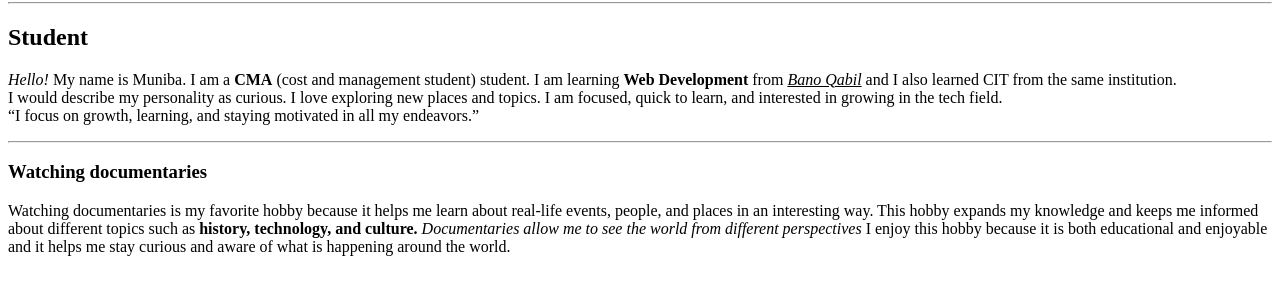
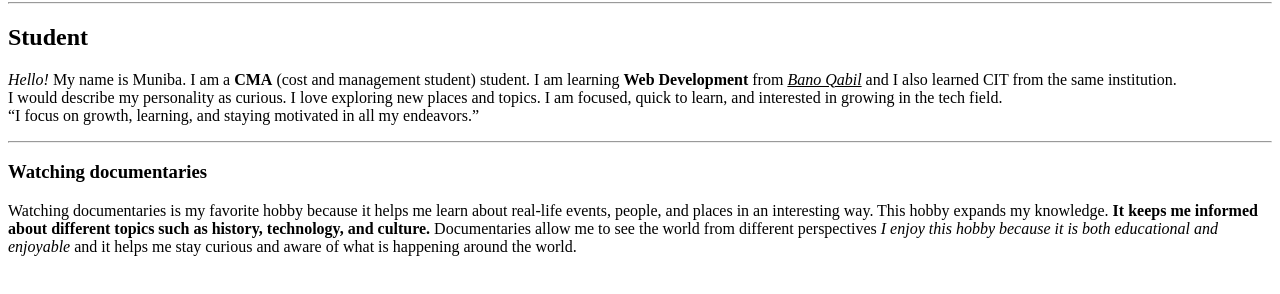
Before and after one commit to syedamuniba/HTML-project, a plain HTML site: page index.html in a window 1280 px wide. Shown: the part 78-372 px from the top of the page. Drawn offline with Linux system fonts and the light colour scheme.

Commit message:
Add files via upload

```diff
--- a/index.html
+++ b/index.html
@@ -22,9 +22,9 @@
     <h3> Watching documentaries</h3>
 
     <p> Watching documentaries is my favorite hobby because it helps me learn about real-life events, people, and places in an interesting way.
-  This hobby expands my knowledge and keeps me informed about different topics such as <b>history, technology, and culture.</b>
-  <i>Documentaries allow me to see the world from different perspectives</i>
-  I enjoy this hobby because it is both educational and enjoyable and it helps me stay curious and aware of what is happening around the world.
+   This hobby expands my knowledge. <b> It keeps me informed about different topics such as history, technology, and culture.</b>
+  Documentaries allow me to see the world from different perspectives
+  <i>I enjoy this hobby because it is both educational and enjoyable</i> and it helps me stay curious and aware of what is happening around the world.
 </p>
 </body>
 </html>
```
